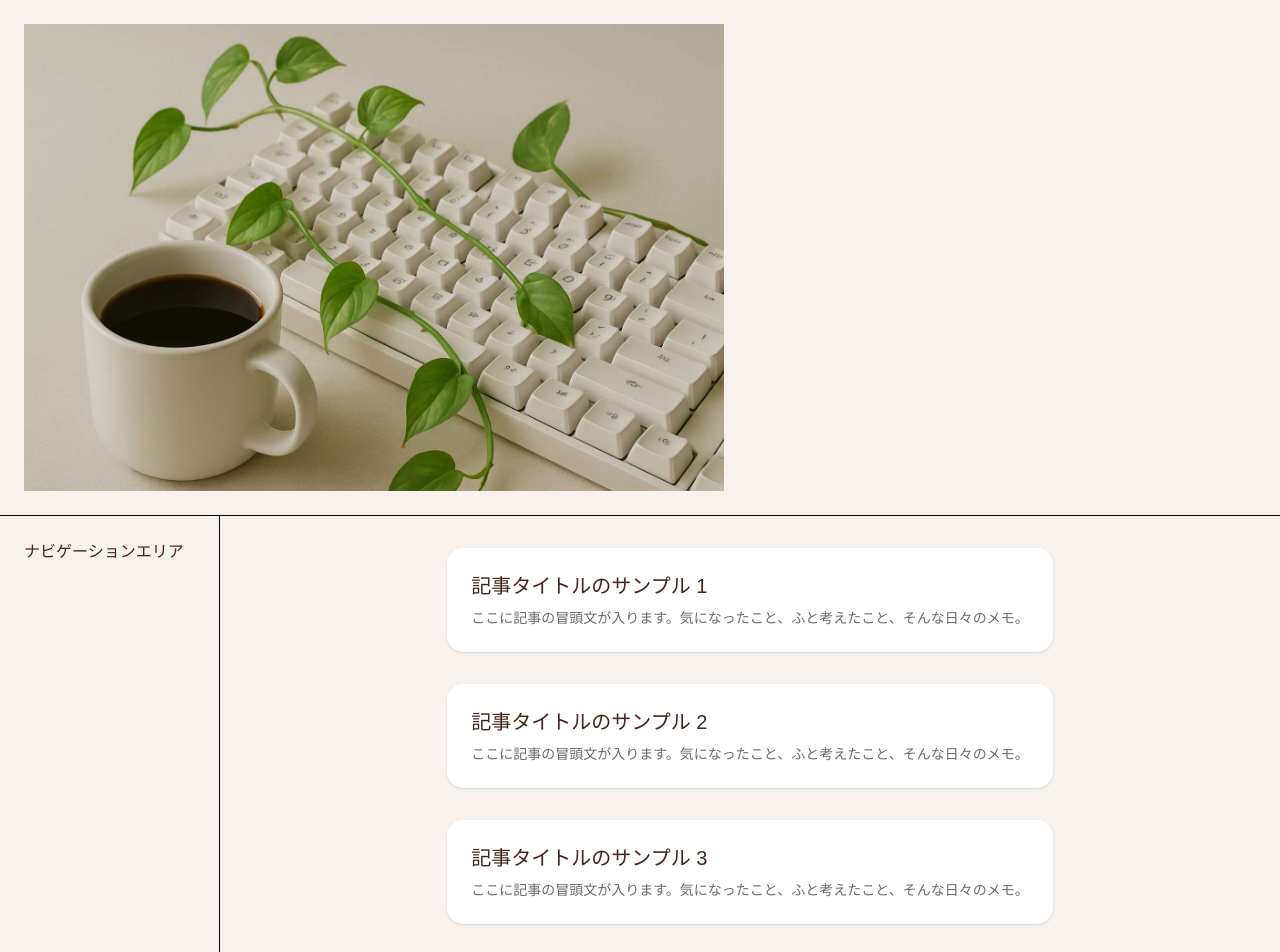
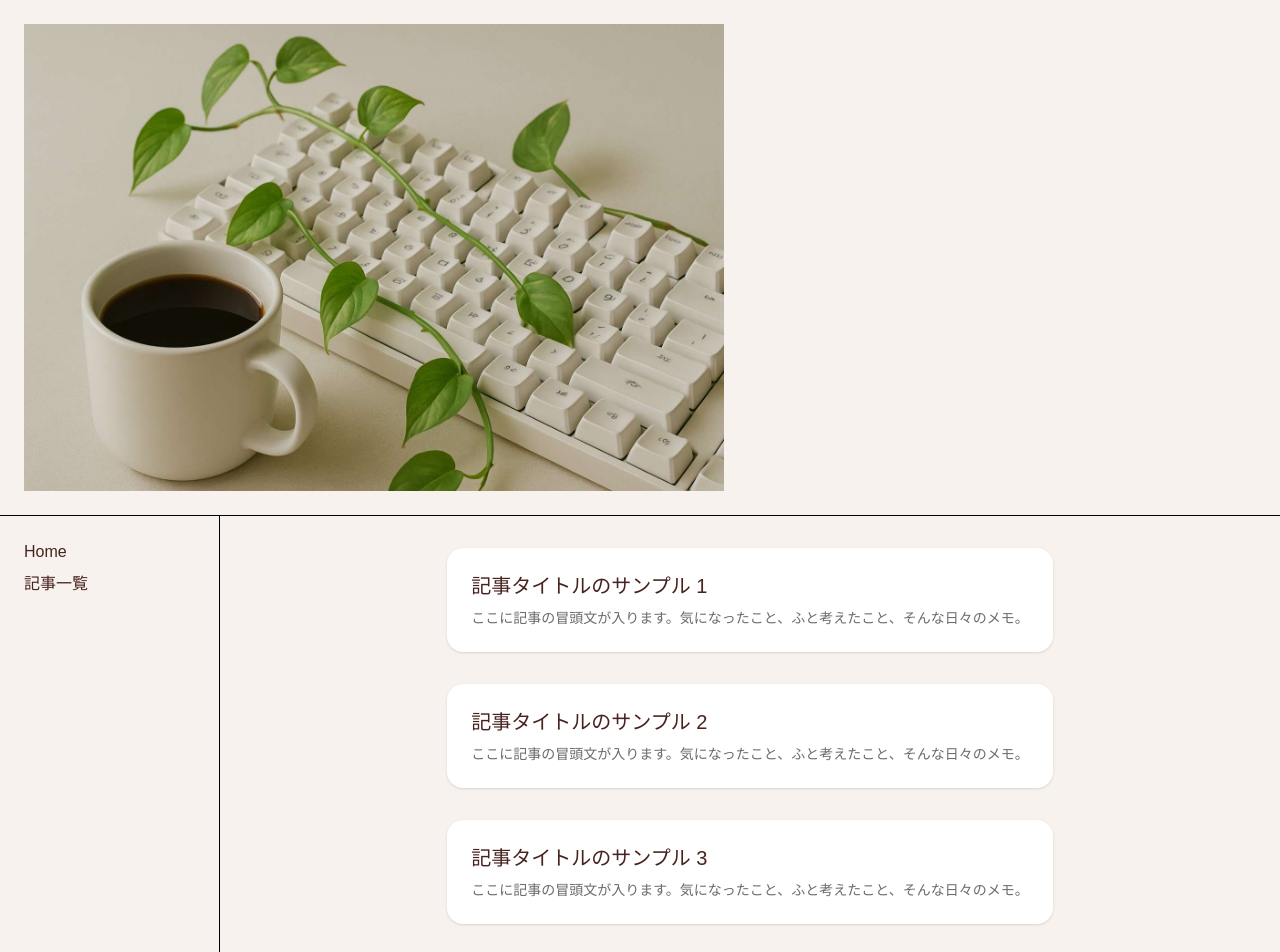
Before and after one commit to endy-key/untilcoffeecools, a Next.js app: page / in a window 1280 px wide. Shown: the top 952 px of the page. Built offline with nearby package versions, Linux system fonts and the light colour scheme; no server answers.

Commit message:
add nav link

```diff
--- a/content/posts/hello-world.md
+++ b/content/posts/hello-world.md
@@ -8,4 +8,4 @@ tags: ["intro", "welcome"]
 
 これはブログ「untilcoffeecools」の最初の記事です。
 
-コーヒーが冷めるまで、世界が少しだけ柔らかくなる。
+コーヒーが冷めるまで、世界は少しだけ柔らかくなる。
--- a/src/components/Nav/index.tsx
+++ b/src/components/Nav/index.tsx
@@ -1,9 +1,10 @@
-import styles from "./style.module.css";
+import Link from "next/link";
 
 export function Nav() {
     return (
-        <nav className={styles.nav}>
-                ナビゲーションエリア
+        <nav className="min-w-[220px] p-6 border-r border-black flex flex-col gap-2">
+            <Link href="/">Home</Link>
+            <Link href="/posts">記事一覧</Link>  {/* ← ここが導線 */}
         </nav>
     );
 }
--- a/src/components/Nav/style.module.css
+++ /dev/null
@@ -1,5 +0,0 @@
-.nav {
-    min-width: 220px;
-    padding: 24px;
-    border-right: 1px solid #000;
-}
```
